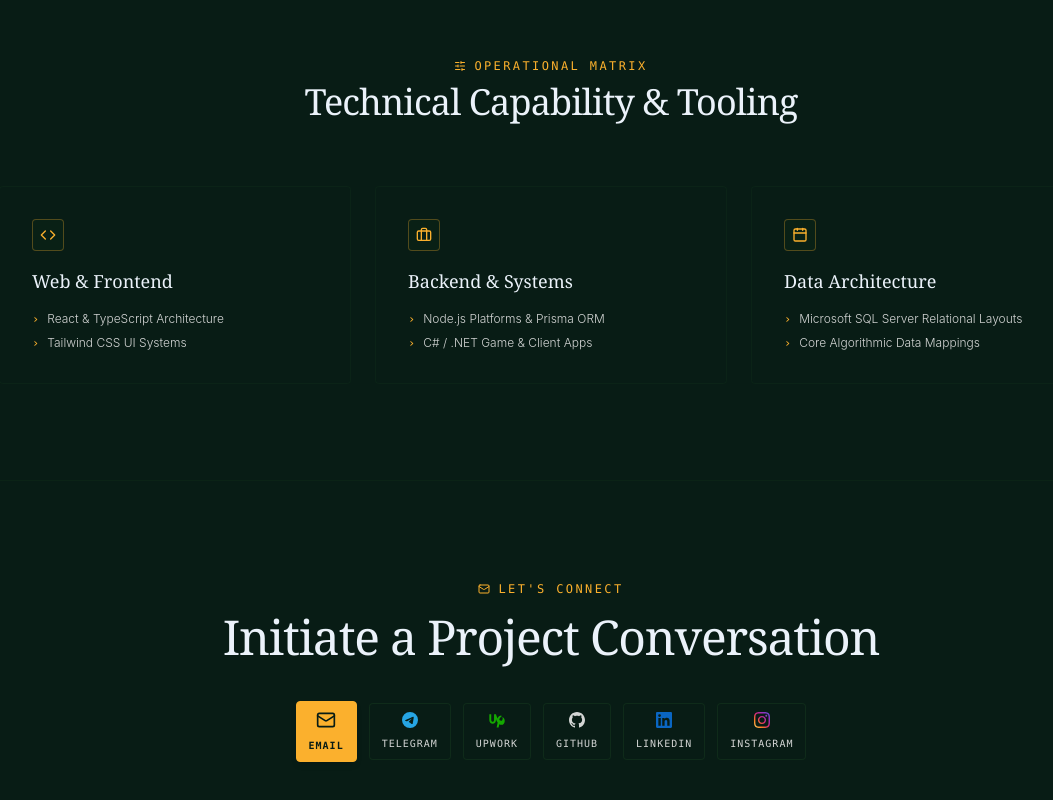
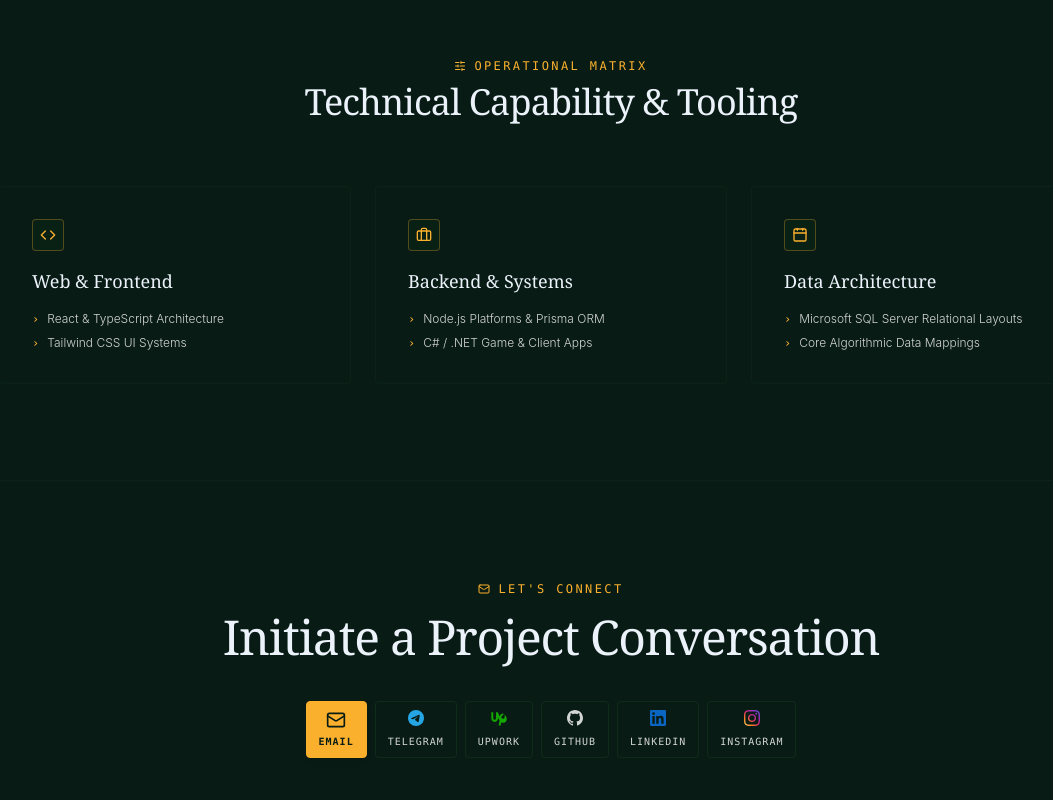
Before and after one commit to isra-w/Esrael.w, a React (Vite) app: page / in a window 1280 px wide. Shown: the part 3888-4688 px from the top of the page, without its empty margins (89-1142 px from the left). Built offline with nearby package versions, Linux system fonts and the light colour scheme.

Commit message:
fixed ui

```diff
--- a/src/App.tsx
+++ b/src/App.tsx
@@ -622,10 +622,10 @@ export default function App() {
             Initiate a Project Conversation
           </h2>
 
-          <div className="flex items-center justify-center gap-3 pt-2">
+          <div className="flex items-center justify-center gap-2 pt-2">
             <a
               href="mailto:your.email@example.com"
-              className="flex flex-col items-center gap-2 rounded border border-[var(--clr-accent)] bg-[var(--clr-accent)] px-3 py-2 text-[var(--clr-bg)] shadow-md transition-all duration-300 hover:bg-[var(--clr-accent)]/90"
+              className="flex flex-col items-center gap-1 rounded border border-[var(--clr-accent)] bg-[var(--clr-accent)] px-3 py-2 text-[var(--clr-bg)] shadow-md transition-all duration-300 hover:bg-[var(--clr-accent)]/90"
             >
               <Mail size={20} />
               <span className="hidden sm:block whitespace-nowrap font-mono text-[10px] font-semibold uppercase tracking-widest">
```
